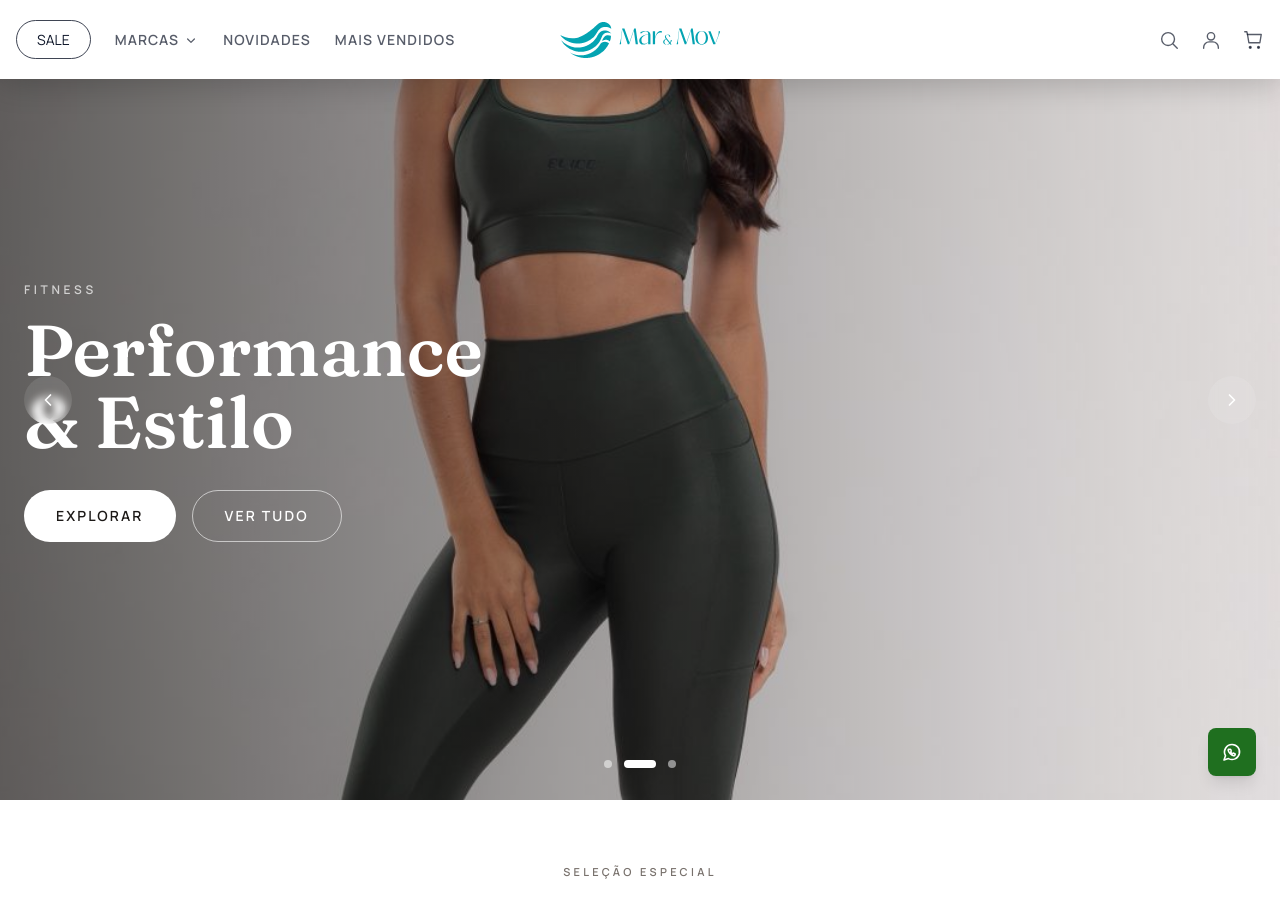
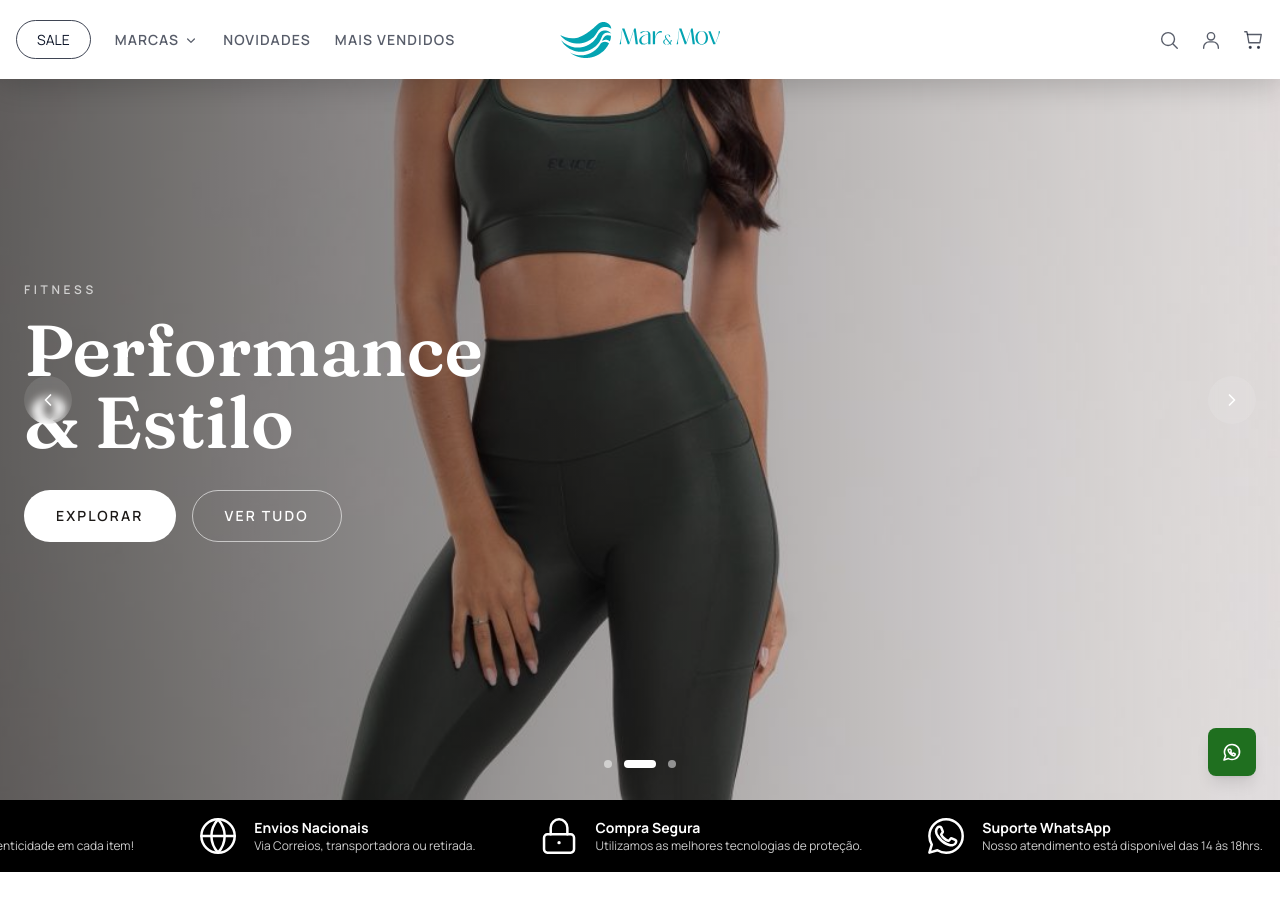
Before and after one commit to mhrzfrota/site-dropshipping, a React (Vite) app: page / in a window 1280 px wide. Shown: the top 897 px of the page. Built offline with nearby package versions, Linux system fonts and the light colour scheme.

Commit message:
style: melhorias

```diff
--- a/src/components/BenefitsStripSection.tsx
+++ b/src/components/BenefitsStripSection.tsx
@@ -2,12 +2,19 @@
 
 const benefits = [
   {
-    text: 'Retire seu pedido e conheça a loja presencialmente.',
+    title: 'Produtos Originais',
+    text: 'Garantimos qualidade e autenticidade em cada item!',
     icon: (
-      <svg viewBox="0 0 24 24" className="h-8 w-8" aria-hidden="true">
+      <svg viewBox="0 0 24 24" className="h-10 w-10" fill="none" aria-hidden="true">
         <path
-          d="M7 9h10l-1 10H8L7 9Zm2 0V7a3 3 0 0 1 6 0v2"
-          fill="none"
+          d="M12 22s8-4 8-10V5l-8-3-8 3v7c0 6 8 10 8 10z"
+          stroke="currentColor"
+          strokeWidth="1.5"
+          strokeLinecap="round"
+          strokeLinejoin="round"
+        />
+        <path
+          d="M9 12l2 2 4-4"
           stroke="currentColor"
           strokeWidth="1.5"
           strokeLinecap="round"
@@ -17,12 +24,13 @@
     ),
   },
   {
-    text: 'Entregamos com cuidado e preparo especial.',
+    title: 'Envios Nacionais',
+    text: 'Via Correios, transportadora ou retirada.',
     icon: (
-      <svg viewBox="0 0 24 24" className="h-8 w-8" aria-hidden="true">
+      <svg viewBox="0 0 24 24" className="h-10 w-10" fill="none" aria-hidden="true">
+        <circle cx="12" cy="12" r="10" stroke="currentColor" strokeWidth="1.5" />
         <path
-          d="M3 7h11v9H3zM14 10h4l3 3v3h-7z"
-          fill="none"
+          d="M2 12h20M12 2a15.3 15.3 0 0 1 4 10 15.3 15.3 0 0 1-4 10 15.3 15.3 0 0 1-4-10 15.3 15.3 0 0 1 4-10z"
           stroke="currentColor"
           strokeWidth="1.5"
           strokeLinecap="round"
@@ -32,77 +40,44 @@
     ),
   },
   {
-    text: 'Facilidade para trocas e devoluções.',
+    title: 'Compra Segura',
+    text: 'Utilizamos as melhores tecnologias de proteção.',
     icon: (
-      <svg viewBox="0 0 24 24" className="h-8 w-8" aria-hidden="true">
+      <svg viewBox="0 0 24 24" className="h-10 w-10" fill="none" aria-hidden="true">
         <rect
           x="3"
-          y="6"
+          y="11"
           width="18"
-          height="12"
+          height="11"
           rx="2"
-          fill="none"
           stroke="currentColor"
           strokeWidth="1.5"
         />
         <path
-          d="M3 10h18"
-          fill="none"
+          d="M7 11V7a5 5 0 0 1 10 0v4"
           stroke="currentColor"
           strokeWidth="1.5"
           strokeLinecap="round"
+          strokeLinejoin="round"
         />
+        <circle cx="12" cy="16" r="1" fill="currentColor" />
       </svg>
     ),
   },
   {
-    text: 'Fale direto com nossa equipe no WhatsApp.',
+    title: 'Suporte WhatsApp',
+    text: 'Nosso atendimento está disponível das 14 às 18hrs.',
     icon: (
-      <svg viewBox="0 0 24 24" className="h-8 w-8" aria-hidden="true">
+      <svg viewBox="0 0 24 24" className="h-10 w-10" fill="none" aria-hidden="true">
         <path
-          d="M4 12a8 8 0 0 1 16 0"
-          fill="none"
+          d="M17.472 14.382c-.297-.149-1.758-.867-2.03-.967-.273-.099-.471-.148-.67.15-.197.297-.767.966-.94 1.164-.173.199-.347.223-.644.075-.297-.15-1.255-.463-2.39-1.475-.883-.788-1.48-1.761-1.653-2.059-.173-.297-.018-.458.13-.606.134-.133.298-.347.446-.52.149-.174.198-.298.298-.497.099-.198.05-.371-.025-.52-.075-.149-.669-1.612-.916-2.207-.242-.579-.487-.5-.669-.51-.173-.008-.371-.01-.57-.01-.198 0-.52.074-.792.372-.272.297-1.04 1.016-1.04 2.479 0 1.462 1.065 2.875 1.213 3.074.149.198 2.096 3.2 5.077 4.487.709.306 1.262.489 1.694.625.712.227 1.36.195 1.871.118.571-.085 1.758-.719 2.006-1.413.248-.694.248-1.289.173-1.413-.074-.124-.272-.198-.57-.347z"
           stroke="currentColor"
           strokeWidth="1.5"
           strokeLinecap="round"
-        />
-        <rect
-          x="3"
-          y="12"
-          width="4"
-          height="6"
-          rx="1"
-          fill="none"
-          stroke="currentColor"
-          strokeWidth="1.5"
-        />
-        <rect
-          x="17"
-          y="12"
-          width="4"
-          height="6"
-          rx="1"
-          fill="none"
-          stroke="currentColor"
-          strokeWidth="1.5"
+          strokeLinejoin="round"
         />
         <path
-          d="M9 19a3 3 0 0 0 6 0"
-          fill="none"
-          stroke="currentColor"
-          strokeWidth="1.5"
-          strokeLinecap="round"
-        />
-      </svg>
-    ),
-  },
-  {
-    text: 'Sem custo de frete e com atendimento real.',
-    icon: (
-      <svg viewBox="0 0 24 24" className="h-8 w-8" aria-hidden="true">
-        <path
-          d="M4 7l8-4 8 4-8 4-8-4Zm0 0v10l8 4 8-4V7"
-          fill="none"
+          d="M12 2C6.477 2 2 6.477 2 12c0 1.89.525 3.66 1.438 5.168L2 22l4.832-1.438A9.955 9.955 0 0 0 12 22c5.523 0 10-4.477 10-10S17.523 2 12 2z"
           stroke="currentColor"
           strokeWidth="1.5"
           strokeLinecap="round"
@@ -113,18 +88,38 @@
   },
 ]
 
+const BenefitItem: React.FC<{ title: string; text: string; icon: React.ReactNode }> = ({
+  title,
+  text,
+  icon,
+}) => (
+  <div className="flex items-center gap-4 px-8 whitespace-nowrap">
+    <span className="text-white flex-shrink-0">{icon}</span>
+    <div className="flex flex-col">
+      <span className="text-white font-bold text-sm">{title}</span>
+      <span className="text-white/80 text-xs">{text}</span>
+    </div>
+  </div>
+)
+
 const BenefitsStripSection: React.FC = () => {
   return (
-    <section className="bg-white py-12">
-      <div className="mx-auto max-w-7xl px-4">
-        <div className="grid gap-10 text-center sm:grid-cols-2 lg:grid-cols-5">
+    <section className="bg-black py-4 overflow-hidden">
+      <div className="benefits-marquee flex">
+        <div className="benefits-marquee-content flex animate-marquee">
           {benefits.map((benefit) => (
-            <div key={benefit.text} className="flex flex-col items-center gap-4 text-stone-700">
-              <span className="text-stone-400">{benefit.icon}</span>
-              <p className="max-w-[220px] text-[13px] font-medium leading-6 underline decoration-stone-300 underline-offset-4">
-                {benefit.text}
-              </p>
-            </div>
+            <BenefitItem key={benefit.title} {...benefit} />
+          ))}
+          {benefits.map((benefit) => (
+            <BenefitItem key={`${benefit.title}-2`} {...benefit} />
+          ))}
+        </div>
+        <div className="benefits-marquee-content flex animate-marquee" aria-hidden="true">
+          {benefits.map((benefit) => (
+            <BenefitItem key={`${benefit.title}-3`} {...benefit} />
+          ))}
+          {benefits.map((benefit) => (
+            <BenefitItem key={`${benefit.title}-4`} {...benefit} />
           ))}
         </div>
       </div>
--- a/src/components/StoreInfoSection.tsx
+++ b/src/components/StoreInfoSection.tsx
@@ -17,13 +17,14 @@
             <div className="mt-6 grid gap-4 sm:grid-cols-2">
               <div className="rounded-2xl bg-stone-50 p-4">
                 <p className="text-xs font-semibold tracking-[0.12em] text-stone-500">Endereço</p>
-                <p className="mt-2 text-sm font-semibold text-stone-700">BR 408, nº 1250, Centro</p>
-                <p className="text-sm text-stone-600">Recife - PE, 50000-000</p>
+                <p className="mt-2 text-sm font-semibold text-stone-700">Rua Costa e Silva, 116 C</p>
+                <p className="text-sm text-stone-600">Loteamento Primavera, Paudalho - PE, 55825-000</p>
               </div>
               <div className="rounded-2xl bg-stone-50 p-4">
                 <p className="text-xs font-semibold tracking-[0.12em] text-stone-500">Horários</p>
                 <p className="mt-2 text-sm font-semibold text-stone-700">Seg a Qui: 07:30 às 18:00</p>
-                <p className="text-sm font-semibold text-stone-700">Sex: até 17:00</p>
+                <p className="text-sm font-semibold text-stone-700">Sex: 07:30 às 17:00</p>
+                <p className="text-sm text-stone-600">Sáb e Dom: Fechado</p>
               </div>
             </div>
           </div>
@@ -51,6 +52,17 @@
               </span>
               Atendimento humano via WhatsApp quando precisar.
             </div>
+            <a
+              href="https://wa.me/5581981894816"
+              target="_blank"
+              rel="noopener noreferrer"
+              className="mt-4 inline-flex items-center gap-2 rounded-xl bg-green-500 px-4 py-2 text-sm font-semibold text-white transition-colors hover:bg-green-600"
+            >
+              <svg viewBox="0 0 24 24" className="h-5 w-5" fill="currentColor" aria-hidden="true">
+                <path d="M17.472 14.382c-.297-.149-1.758-.867-2.03-.967-.273-.099-.471-.148-.67.15-.197.297-.767.966-.94 1.164-.173.199-.347.223-.644.075-.297-.15-1.255-.463-2.39-1.475-.883-.788-1.48-1.761-1.653-2.059-.173-.297-.018-.458.13-.606.134-.133.298-.347.446-.52.149-.174.198-.298.298-.497.099-.198.05-.371-.025-.52-.075-.149-.669-1.612-.916-2.207-.242-.579-.487-.5-.669-.51-.173-.008-.371-.01-.57-.01-.198 0-.52.074-.792.372-.272.297-1.04 1.016-1.04 2.479 0 1.462 1.065 2.875 1.213 3.074.149.198 2.096 3.2 5.077 4.487.709.306 1.262.489 1.694.625.712.227 1.36.195 1.871.118.571-.085 1.758-.719 2.006-1.413.248-.694.248-1.289.173-1.413-.074-.124-.272-.198-.57-.347m-5.421 7.403h-.004a9.87 9.87 0 01-5.031-1.378l-.361-.214-3.741.982.998-3.648-.235-.374a9.86 9.86 0 01-1.51-5.26c.001-5.45 4.436-9.884 9.888-9.884 2.64 0 5.122 1.03 6.988 2.898a9.825 9.825 0 012.893 6.994c-.003 5.45-4.437 9.884-9.885 9.884m8.413-18.297A11.815 11.815 0 0012.05 0C5.495 0 .16 5.335.157 11.892c0 2.096.547 4.142 1.588 5.945L.057 24l6.305-1.654a11.882 11.882 0 005.683 1.448h.005c6.554 0 11.89-5.335 11.893-11.893a11.821 11.821 0 00-3.48-8.413z" />
+              </svg>
+              (81) 98189-4816
+            </a>
           </div>
         </div>
       </div>
--- a/src/index.css
+++ b/src/index.css
@@ -80,3 +80,21 @@
 .no-scrollbar::-webkit-scrollbar {
   display: none;
 }
+
+/* Marquee animation for benefits strip */
+@keyframes marquee {
+  0% {
+    transform: translateX(0);
+  }
+  100% {
+    transform: translateX(-50%);
+  }
+}
+
+.animate-marquee {
+  animation: marquee 40s linear infinite;
+}
+
+.benefits-marquee:hover .animate-marquee {
+  animation-play-state: paused;
+}
--- a/src/pages/HomePage.tsx
+++ b/src/pages/HomePage.tsx
@@ -10,11 +10,11 @@
   return (
     <>
       <HeroSection />
+      <BenefitsStripSection />
       <FeaturedProductsSection />
       <HighlightsSection />
       <NewArrivalsSection />
       <RhythmSection />
-      <BenefitsStripSection />
     </>
   )
 }
```
